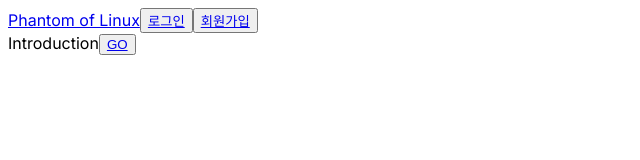
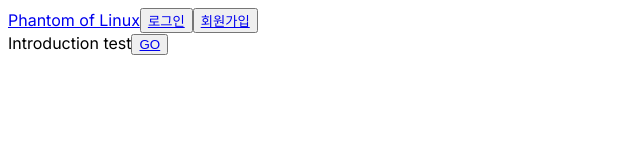
Before and after one commit to PhantomOfLINUX/POL_Front, a Next.js app: page / in a window 1280 px wide. Shown: the top 160 px of the page, without its empty margins (0-640 px from the left). Built offline with nearby package versions, Linux system fonts and the light colour scheme.

Commit message:
테스트

```diff
--- a/src/app/page.tsx
+++ b/src/app/page.tsx
@@ -4,7 +4,7 @@ import GoButton from "@/components/GoButton/GoButton";
 const Introduction = () => {
     return (
         <div>
-            Introduction
+            Introduction test
             <GoButton />
         </div>
     )
```
